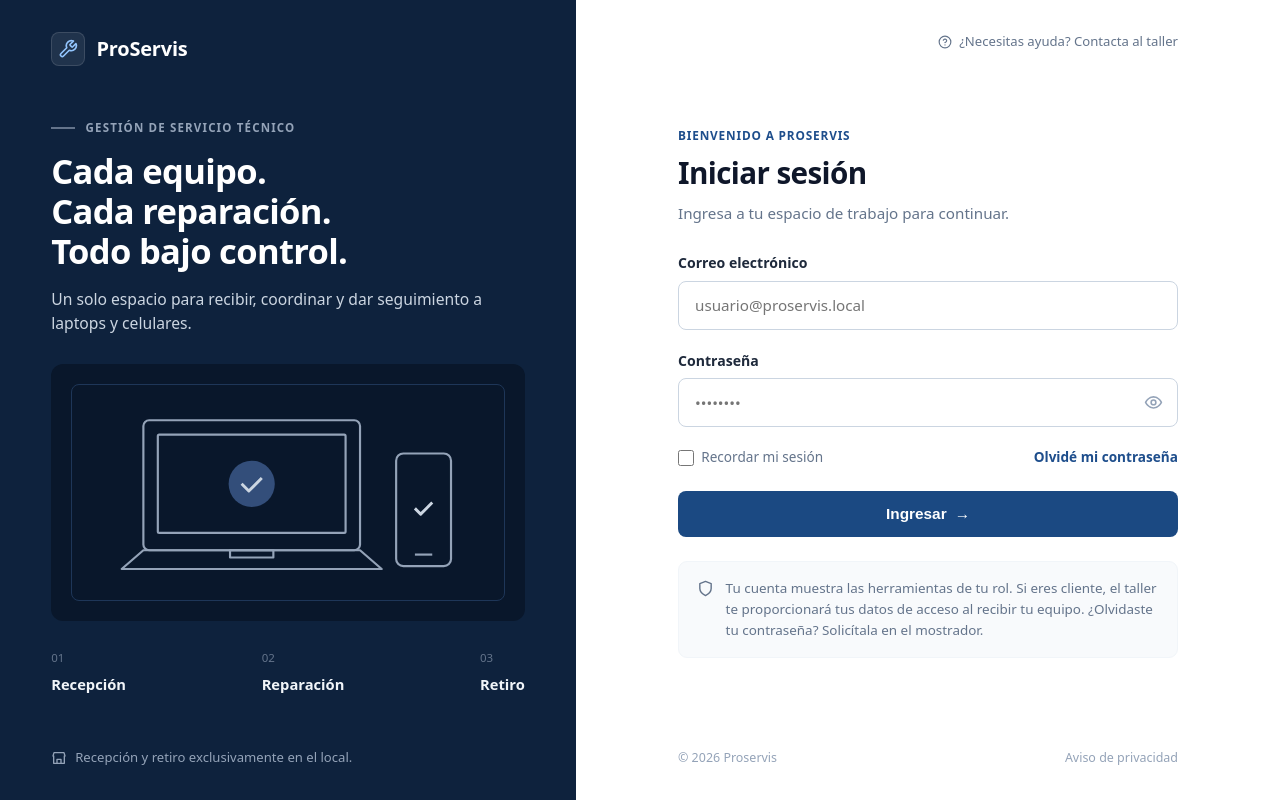
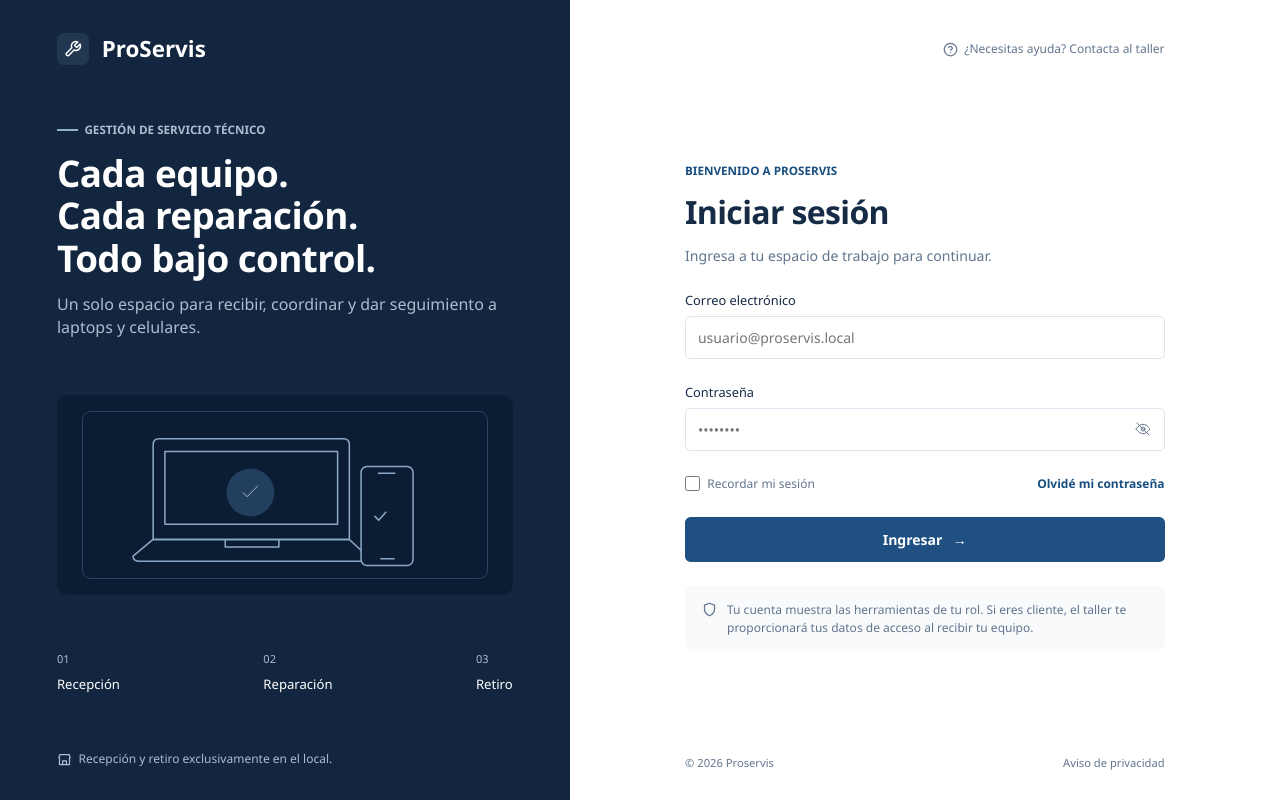
Before and after one commit to Luis582-web/proservis-php, a PHP site: page / in a window 1280 px wide. Run offline with PHP 8.4, Linux system fonts and the light colour scheme.

Commit message:
arreglo login tamanio

```diff
--- a/index.php
+++ b/index.php
@@ -52,21 +52,20 @@ if ($_SERVER['REQUEST_METHOD'] === 'POST') {
             </div>
 
             <div class="hero-content">
-                <p class="hero-kicker">Gestión de servicio técnico</p>
-                <h2 class="hero-title">Cada equipo.<br>Cada reparación.<br>Todo bajo control.</h2>
-                <p class="hero-text">Un solo espacio para recibir, coordinar y dar seguimiento a laptops y celulares.</p>
+                <div class="hero-intro">
+                    <p class="hero-kicker">Gestión de servicio técnico</p>
+                    <h2 class="hero-title">Cada equipo.<br>Cada reparación.<br>Todo bajo control.</h2>
+                    <p class="hero-text">Un solo espacio para recibir, coordinar y dar seguimiento a laptops y celulares.</p>
+                </div>
 
                 <div class="hero-illustration">
-                    <svg width="280" height="130" viewBox="0 0 280 130" fill="none" stroke="#94A3B8" stroke-width="1.5" stroke-linejoin="round">
-                        <rect x="40" y="15" width="150" height="90" rx="4"/>
-                        <rect x="50" y="25" width="130" height="68" rx="1"/>
-                        <path d="M25 118 L40 105 H190 L205 118 Z"/>
-                        <rect x="100" y="105" width="30" height="5"/>
-                        <circle cx="115" cy="59" r="16" fill="#334E7A" stroke="none"/>
-                        <path d="M108 59 l5 5 l9 -9" stroke="#CBD5E1" stroke-width="2"/>
-                        <rect x="215" y="38" width="38" height="78" rx="5"/>
-                        <path d="M228 108 h12"/>
-                        <path d="M228 76 l4 4 l8 -8" stroke="#CBD5E1" stroke-width="2"/>
+                    <svg viewBox="0 0 432 198" fill="none" stroke="#8CAAC5" stroke-width="1.8" stroke-linejoin="round">
+                        <path d="M59 152V39q0-7 7-7h220q7 0 7 7v113z"/>
+                        <path d="M73 47h206v87H73zM59 152l-24 20q0 6 8 6h278l-28-26zM145 152v9h64v-9"/>
+                        <circle cx="175" cy="96" r="28.5" fill="#233F60" stroke="none"/>
+                        <path d="m166 96 5 5 13-13" stroke="#BCD1E2" stroke-width="1"/>
+                        <rect x="307" y="65" width="62" height="118" rx="7" fill="#0B1D32"/>
+                        <path d="M327 73h21m-18 102h17m-24-51 5 5 9-10"/>
                     </svg>
                 </div>
 
@@ -111,7 +110,7 @@ if ($_SERVER['REQUEST_METHOD'] === 'POST') {
                             <input type="password" id="password" name="password" required autocomplete="current-password" placeholder="••••••••">
                             <button type="button" class="toggle-pass" aria-label="Mostrar u ocultar contraseña"
                                     onclick="var p=document.getElementById('password'); p.type = p.type === 'password' ? 'text' : 'password';">
-                                <svg width="18" height="18" viewBox="0 0 24 24" fill="none" stroke="currentColor" stroke-width="2" stroke-linecap="round" stroke-linejoin="round"><path d="M2 12s3.5-7 10-7 10 7 10 7-3.5 7-10 7S2 12 2 12z"/><circle cx="12" cy="12" r="3"/></svg>
+                                <svg width="18" height="18" viewBox="0 0 24 24" fill="none" stroke="currentColor" stroke-width="1.5" stroke-linecap="round" stroke-linejoin="round"><path d="M2 12s3.5-7 10-7 10 7 10 7-3.5 7-10 7S2 12 2 12z"/><circle cx="12" cy="12" r="3"/><path class="eye-slash" d="m3 3 18 18"/></svg>
                             </button>
                         </div>
                     </div>
@@ -126,7 +125,7 @@ if ($_SERVER['REQUEST_METHOD'] === 'POST') {
 
                 <div class="login-info" id="ayuda-acceso" role="note">
                     <svg width="16" height="16" viewBox="0 0 24 24" fill="none" stroke="currentColor" stroke-width="2" stroke-linecap="round" stroke-linejoin="round"><path d="M12 22s8-4 8-10V5l-8-3-8 3v7c0 6 8 10 8 10z"/></svg>
-                    <span>Tu cuenta muestra las herramientas de tu rol. Si eres cliente, el taller te proporcionará tus datos de acceso al recibir tu equipo. ¿Olvidaste tu contraseña? Solicítala en el mostrador.</span>
+                    <span>Tu cuenta muestra las herramientas de tu rol. Si eres cliente, el taller te proporcionará tus datos de acceso al recibir tu equipo. <span class="password-help">¿Olvidaste tu contraseña? Solicítala en el mostrador.</span></span>
                 </div>
             </section>
 
--- a/styles.css
+++ b/styles.css
@@ -36,76 +36,160 @@ body {
 .hidden { display: none !important; }
 
 /* Login */
-.login-body { background: #FFFFFF; min-height: 100vh; margin: 0; padding: 0; display: block; }
-.login-split { display: grid; grid-template-columns: minmax(420px, 45%) 1fr; min-height: 100vh; }
-
+.login-body {
+    background: #fff;
+    color: #162B45;
+    font-family: 'Segoe UI', system-ui, sans-serif;
+    font-size: clamp(1rem, min(1.17vw, 1.69vh), 1.75rem);
+}
+.login-split {
+    display: grid;
+    grid-template-columns: 44.5% minmax(0, 1fr);
+    min-height: 100vh;
+    min-height: 100svh;
+}
 .login-hero {
-    background: #0E223D; color: #FFFFFF;
-    padding: clamp(2rem, 4vh, 3.25rem) clamp(2rem, 4vw, 4rem);
-    display: flex; flex-direction: column;
+    display: flex;
+    flex-direction: column;
+    padding: 4.75vh 10% 9.25vh;
+    background: #12263F;
+    color: #fff;
 }
-.hero-brand, .hero-content, .hero-note { width: 100%; max-width: 560px; margin: 0 auto; }
-.hero-brand { display: flex; align-items: center; gap: 0.7rem; font-weight: 700; font-size: 1.25rem; letter-spacing: -0.01em; }
-.hero-brand-icon { display: flex; align-items: center; justify-content: center; width: 34px; height: 34px; border-radius: 8px; background: rgba(255,255,255,0.08); border: 1px solid rgba(255,255,255,0.12); color: #93C5FD; }
-.hero-content { margin: auto; padding: clamp(1.5rem, 3vh, 2.75rem) 0; }
-.hero-kicker { font-size: 0.72rem; font-weight: 600; letter-spacing: 0.1em; text-transform: uppercase; color: #94A3B8; display: flex; align-items: center; gap: 0.65rem; }
-.hero-kicker::before { content: ""; width: 24px; height: 1.5px; background: #64748B; }
-.hero-title { font-size: clamp(2.15rem, 2.7vw, 2.85rem); line-height: 1.16; font-weight: 700; margin: 0.9rem 0 1rem; letter-spacing: -0.02em; }
-.hero-text { color: #CBD5E1; font-size: 0.98rem; line-height: 1.55; }
-.hero-illustration { margin-top: clamp(1.75rem, 3.2vh, 2.5rem); width: 100%; background: #09172B; border-radius: 12px; padding: 1.25rem; }
-.hero-illustration svg { display: block; width: 100%; height: auto; border: 1px solid #1E3658; border-radius: 8px; padding: 0.85rem; }
-.hero-steps { list-style: none; display: flex; justify-content: space-between; width: 100%; margin-top: clamp(1.75rem, 3vh, 2.5rem); padding: 0; font-size: 0.92rem; font-weight: 600; color: #F1F5F9; }
-.hero-steps span { display: block; font-size: 0.72rem; font-weight: 500; color: #64748B; margin-bottom: 0.45rem; }
-.hero-note { display: flex; align-items: center; gap: 0.5rem; font-size: 0.82rem; color: #94A3B8; }
+.hero-brand, .hero-brand-icon, .hero-kicker, .hero-note, .login-top-help {
+    display: flex;
+    align-items: center;
+    gap: 0.55em;
+}
+.hero-brand { font-size: 1.4em; font-weight: 650; }
+.hero-brand-icon {
+    justify-content: center;
+    width: 1.45em;
+    height: 1.45em;
+    border-radius: 0.3em;
+    background: #223850;
+}
+.hero-brand-icon svg { width: 0.8em; height: 0.8em; }
+.hero-content {
+    flex: 1;
+    display: flex;
+    flex-direction: column;
+    justify-content: space-evenly;
+    gap: 1.25em;
+    padding-block: 1.25em;
+}
+.hero-kicker, .login-kicker { font-size: 0.73em; font-weight: 600; text-transform: uppercase; }
+.hero-kicker, .hero-text, .hero-note, .hero-steps span { color: #ABBDCE; }
+.hero-kicker::before { content: ""; width: 1.8em; height: 2px; background: #92B1CB; }
+.hero-title {
+    font-size: 2.65em;
+    font-weight: 600;
+    line-height: 1.16;
+    letter-spacing: -0.015em;
+    margin: 0.48em 0;
+}
+.hero-text { font-size: 1em; line-height: 1.45; max-width: 56ch; }
+.hero-illustration {
+    display: grid;
+    padding: 1.75em 5.5% 2em;
+    height: 16.25em;
+    background: #0B1D32;
+    border-radius: 0.7em;
+}
+.hero-illustration svg {
+    width: 100%;
+    height: 100%;
+    min-height: 0;
+    border: 1px solid #284563;
+    border-radius: 0.55em;
+}
+.hero-steps { list-style: none; display: flex; justify-content: space-between; font-size: 0.82em; font-weight: 500; }
+.hero-steps span { display: block; font-size: 0.84em; margin-bottom: 0.68em; }
+.hero-note, .login-top-help { font-size: 0.75em; }
+.hero-note svg, .login-top-help svg, .login-info svg { width: 1.25em; height: 1.25em; flex-shrink: 0; }
 
 .login-main {
-    background: #FFFFFF; display: flex; flex-direction: column;
-    padding: clamp(2rem, 4vh, 3.25rem) clamp(2rem, 4.5vw, 4.5rem);
+    display: flex;
+    flex-direction: column;
+    min-width: 0;
+    padding: 5vh 16.25% 3.5vh;
+    background: #fff;
 }
-.login-top-help, .login-form-box, .login-foot { width: 100%; max-width: 500px; margin: 0 auto; }
-.login-top-help { display: flex; align-items: center; justify-content: flex-end; gap: 0.45rem; font-size: 0.82rem; color: #64748B; }
-.login-form-box { margin: auto; padding: 2rem 0; }
-.login-kicker { font-size: 0.74rem; font-weight: 700; letter-spacing: 0.07em; text-transform: uppercase; color: #1E4E8C; }
-.login-form-box h1 { font-size: clamp(1.85rem, 2.1vw, 2.25rem); font-weight: 700; margin: 0.35rem 0 0.4rem; color: #0F172A; letter-spacing: -0.02em; }
-.login-sub { color: #64748B; font-size: 0.95rem; margin-bottom: 1.75rem; }
-.login-form-box .form-group { margin-bottom: 1.25rem; }
-.login-form-box .form-group label { font-size: 0.88rem; font-weight: 600; color: #1E293B; margin-bottom: 0.45rem; }
-.login-form-box input[type="email"], .login-form-box input[type="password"], .login-form-box input[type="text"] {
-    width: 100%; padding: 0.85rem 1rem; border: 1px solid #CBD5E1; border-radius: 8px;
-    font-size: 0.95rem; background: #FFFFFF; color: #0F172A; transition: border-color .15s, box-shadow .15s;
+.login-top-help { justify-content: flex-end; color: #62758D; }
+.login-form-box { width: 100%; margin-block: auto; padding-block: 2em; }
+.login-kicker { color: #194E81; }
+.login-form-box h1 { font-size: 2em; line-height: 1.2; font-weight: 650; letter-spacing: -0.02em; margin: 0.42em 0; }
+.login-sub { font-size: 0.88em; color: #62758D; margin-bottom: 1.8em; }
+.login-form-box .form-group { margin-bottom: 1.5em; }
+.login-form-box .form-group label { font-size: 0.8em; font-weight: 500; margin-bottom: 0.45em; }
+.login-form-box .form-group input {
+    width: 100%;
+    height: 3.05em;
+    padding: 0 0.85em;
+    border: 1px solid #DBE4EF;
+    border-radius: 0.38em;
+    background: #fff;
+    color: #162B45;
+    font: inherit;
+    font-size: 0.875em;
 }
-.login-form-box input:focus { outline: none; border-color: #1E4E8C; box-shadow: 0 0 0 3px rgba(30,78,140,0.15); }
+.login-form-box .form-group input:autofill { box-shadow: 0 0 0 1000px #fff inset; }
+.login-form-box input:focus-visible { outline: 2px solid #22568A; outline-offset: 1px; }
 .password-wrap { position: relative; }
-.password-wrap input { padding-right: 3rem !important; }
-.toggle-pass { position: absolute; right: 0.6rem; top: 50%; transform: translateY(-50%); background: transparent; border: none; color: #94A3B8; cursor: pointer; padding: 0.35rem; display: flex; align-items: center; justify-content: center; }
-.toggle-pass svg { width: 19px; height: 19px; }
-.toggle-pass:hover { color: #475569; }
-.login-row { display: flex; justify-content: space-between; align-items: center; font-size: 0.85rem; margin: 0.3rem 0 1.45rem; }
-.login-row .check { display: inline-flex; align-items: center; gap: 0.45rem; color: #64748B; font-weight: 400; margin: 0; cursor: pointer; }
-.login-row .check input[type="checkbox"] { width: 16px; height: 16px; padding: 0; margin: 0; accent-color: #1E4E8C; cursor: pointer; }
-.login-row a { color: #1E4E8C; font-weight: 600; text-decoration: none; }
-.login-row a:hover { text-decoration: underline; }
+.login-form-box .password-wrap input { padding-right: 3em; }
+.toggle-pass {
+    position: absolute;
+    inset: 0 0 0 auto;
+    display: grid;
+    place-items: center;
+    width: 2.7em;
+    border: 0;
+    background: transparent;
+    color: #62758D;
+    font: inherit;
+    cursor: pointer;
+}
+.toggle-pass svg { width: 1em; height: 1em; }
+.password-wrap input[type="text"] + .toggle-pass .eye-slash { display: none; }
+.login-row { display: flex; justify-content: space-between; align-items: center; flex-wrap: wrap; gap: 0.6em; margin-bottom: 2em; font-size: 0.75em; }
+.login-row .check { display: inline-flex; align-items: center; gap: 0.6em; color: #62758D; cursor: pointer; }
+.login-row input[type="checkbox"] { width: 1.25em; height: 1.25em; font: inherit; accent-color: #204F82; }
+.login-row a { color: #194E81; font-weight: 600; text-decoration: none; }
 .login-form-box .btn-login {
-    display: flex; align-items: center; justify-content: center; gap: 0.5rem;
-    background: #1B4982; color: #FFFFFF; padding: 0.88rem 1.15rem;
-    font-size: 0.96rem; font-weight: 600; border-radius: 8px; border: none; transition: background .15s;
+    display: flex;
+    justify-content: center;
+    align-items: center;
+    gap: 0.75em;
+    min-height: 3.25em;
+    border: 0;
+    border-radius: 0.4em;
+    background: #204F82;
+    font: inherit;
+    font-size: 0.875em;
+    font-weight: 600;
 }
-.login-form-box .btn-login:hover { background: #153A69; }
-.login-info {
-    display: flex; align-items: flex-start; gap: 0.75rem; margin-top: 1.5rem;
-    padding: 1rem 1.1rem; background: #F8FAFC; border: 1px solid #F1F5F9;
-    border-radius: 9px; font-size: 0.84rem; line-height: 1.55; color: #64748B;
+.login-form-box .btn-login:hover { background: #173F6A; }
+.login-info { display: flex; align-items: flex-start; gap: 0.85em; margin-top: 2em; padding: 1.25em 1.4em; border-radius: 0.6em; background: #F8FAFC; color: #62758D; font-size: 0.75em; line-height: 1.45; }
+.login-info svg { margin-top: 0.1em; }
+.password-help { display: none; }
+.login-info:target .password-help { display: inline; }
+.login-form-box .alert-danger { font-size: 0.88em; }
+.login-foot { display: flex; justify-content: space-between; gap: 1em; color: #62758D; font-size: 0.7em; }
+.login-foot a { color: inherit; text-decoration: none; }
+.login-row a:hover, .login-foot a:hover { text-decoration: underline; }
+
+@media (min-width: 901px) and (max-height: 800px) {
+    .login-hero { padding-block: 4vh; }
+    .hero-content { gap: 1em; padding-block: 1em; }
+    .hero-title { font-size: 2.3em; margin-block: 0.35em; }
+    .hero-illustration { height: clamp(8em, 25vh, 13em); padding-block: 1em; }
+    .login-form-box { padding-block: 1em; }
 }
-.login-info svg { flex-shrink: 0; width: 17px; height: 17px; margin-top: 2px; color: #64748B; }
-.login-form-box .alert-danger { font-size: 0.88rem; margin-bottom: 1.2rem; }
-.login-foot { display: flex; justify-content: space-between; align-items: center; font-size: 0.78rem; color: #94A3B8; padding-top: 1rem; }
-.login-foot a { color: #94A3B8; text-decoration: none; }
-.login-foot a:hover { color: #64748B; text-decoration: underline; }
 
 @media (max-width: 900px) {
-    .login-split { grid-template-columns: 1fr; }
+    .login-split { grid-template-columns: minmax(0, 1fr); }
     .login-hero { display: none; }
-    .login-main { padding: 1.5rem; min-height: 100vh; }
+    .login-main { width: min(100%, 38rem); margin-inline: auto; padding: 1.5rem; }
+    .login-form-box .form-group input { font-size: 1rem; }
 }
 .demo-credentials { margin-top: 1.25rem; padding-top: 1rem; border-top: 1px dashed var(--border); font-size: 0.85rem; }
 .demo-credentials h2 { font-size: 0.9rem; margin-bottom: 0.4rem; }
```
